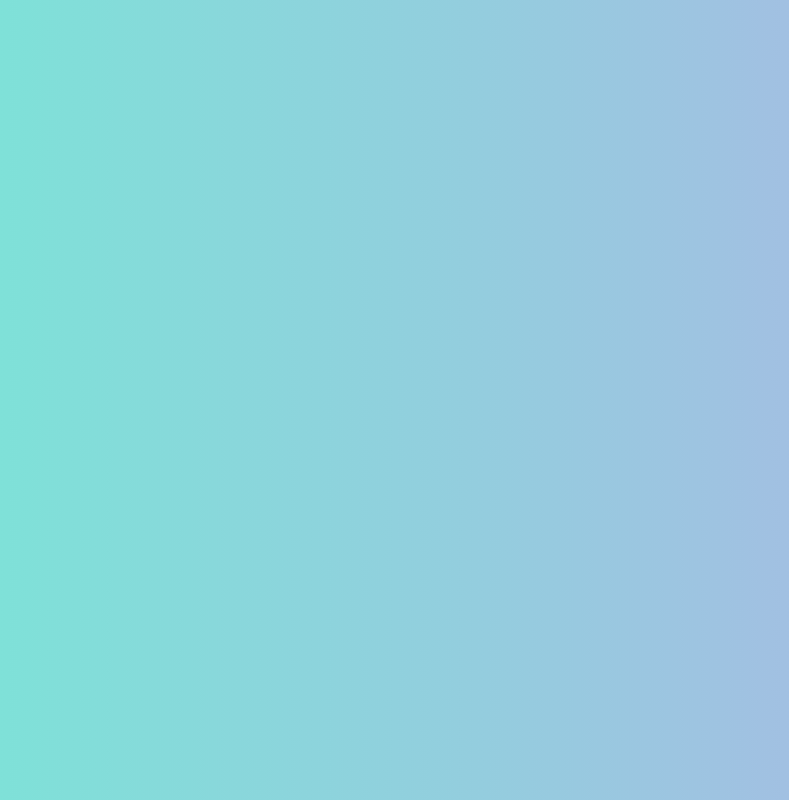
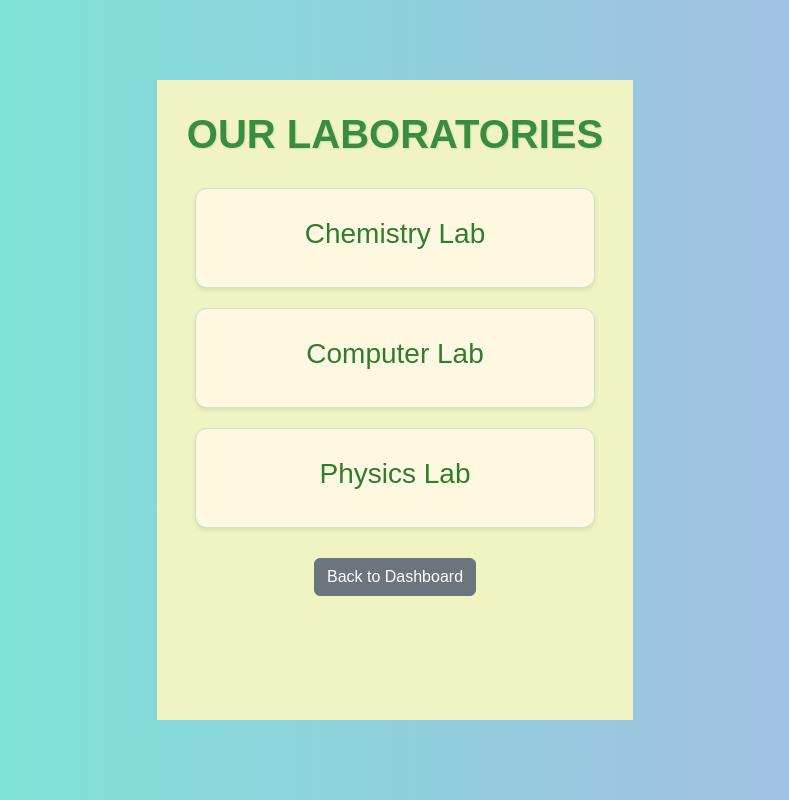
Before and after one commit to acharyaraksha84/CodeBreak-TimeTable, a React (Create React App) app: page /labs in a window 1280 px wide. Before the commit this address had no page. Shown: the whole page, without its empty margins (245-1034 px from the left). Built offline with nearby package versions, Linux system fonts and the light colour scheme.

Commit message:
lab changes

```diff
--- a/src/App.js
+++ b/src/App.js
@@ -9,6 +9,7 @@ import StudentView from './pages/StudentView';
 import Classes from './pages/Classes';
 import ViewTimetable from './pages/ViewTimetable';
 import FacultyPage from './pages/FacultyPage';
+import Labs from './pages/Labs'; // Import the Labs component
 
 import Timetable from './pages/Timetable'; // Assuming you have this
 import Assignments from './pages/Assignments'; // Assuming you have this
@@ -26,6 +27,7 @@ const App = () => {
       <Route path="/classes" element={<Classes />} />
       <Route path="/classes/:className" element={<ViewTimetable />} />
       <Route path="/faculty" element={<FacultyPage />} />
+      <Route path="/labs" element={<Labs />} /> {/* Add this route */}
 
       {/* Student feature routes */}
       <Route path="/student/timetable" element={<Timetable />} />
--- a/src/pages/HODDashboard.js
+++ b/src/pages/HODDashboard.js
@@ -1,3 +1,4 @@
+// src/pages/HODDashboard.js
 import React from 'react';
 import { Link } from 'react-router-dom';
 import 'bootstrap/dist/css/bootstrap.min.css';
@@ -13,7 +14,7 @@ const HODDashboard = () => {
         <div className="ms-auto d-flex gap-4 align-items-center">
           <Link to="/hod" className="nav-link fw-semibold">Home</Link>
           <Link to="/classes" className="nav-link fw-semibold">Classes</Link>
-          <Link to="/labs" className="nav-link fw-semibold">Labs</Link>
+          <Link to="/labs" className="nav-link fw-semibold">Labs</Link> {/* Ensure this link is correct */}
           <Link to="/faculty" className="nav-link fw-semibold">Faculty</Link>
           <Link to="/dashboard" className="btn btn-primary px-4">Dashboard</Link>
         </div>
@@ -42,8 +43,8 @@ const HODDashboard = () => {
           />
         </div>
       </div>
-    </div>
+     </div>
   );
 };
 
-export default HODDashboard;
+export default HODDashboard;
--- a/src/pages/Labs.css
+++ b/src/pages/Labs.css
@@ -1,5 +1,56 @@
 /* src/pages/Labs.css */
-.card-title {
-    text-transform: uppercase;
-    letter-spacing: 1px;
-  }
+.labs-container {
+  padding: 30px;
+  font-family: sans-serif;
+  display: flex;
+  flex-direction: column;
+  align-items: center;
+  min-height: 80vh;
+  background-color: #f0f4c3; /* Light yellowish background, similar to StudentView */
+}
+
+.labs-title {
+  font-size: 2.5em;
+  color: #388e3c; /* Green title, similar to StudentView */
+  margin-bottom: 30px;
+  text-shadow: 1px 1px 2px rgba(0, 0, 0, 0.1); /* Subtle shadow */
+}
+
+.labs-grid {
+  display: flex;
+  flex-direction: column;
+  align-items: center;
+  gap: 20px;
+  max-width: 400px;
+  width: 100%;
+  margin-bottom: 30px;
+}
+
+.lab-box {
+  background-color: #fff8e1; /* Light beige background */
+  border: 1px solid #c8e6c9; /* Light green border */
+  border-radius: 12px; /* Rounded corners, similar to StudentView */
+  padding: 20px;
+  display: flex;
+  justify-content: center;
+  align-items: center;
+  text-align: center;
+  font-size: 1.2em;
+  font-weight: bold;
+  color: #2e7d32; /* Darker green text */
+  text-decoration: none;
+  transition: transform 0.2s ease-in-out, box-shadow 0.2s ease-in-out; /* Transition for hover effect */
+  box-shadow: 0 2px 4px rgba(0, 0, 0, 0.1); /* Subtle shadow */
+  min-height: 100px;
+  width: 100%;
+}
+
+.lab-box:hover {
+  transform: translateY(-5px); /* Move up slightly on hover */
+  box-shadow: 0 4px 8px rgba(0, 0, 0, 0.15); /* Slightly larger shadow on hover */
+  background-color: #e8f5e9; /* Light green on hover, similar to StudentView */
+}
+
+.back-to-dashboard {
+  margin-top: 20px;
+}
--- a/src/pages/Labs.js
+++ b/src/pages/Labs.js
@@ -0,0 +1,30 @@
+// src/pages/Labs.js
+import React from 'react';
+import { Link } from 'react-router-dom';
+import './Labs.css'; // Import the CSS for styling
+
+const Labs = () => {
+  return (
+    <div className="labs-container">
+      <h2 className="labs-title">Our Laboratories</h2>
+      <div className="labs-grid">
+        <Link to="/labs/chemistry" className="lab-box chemistry-lab">
+          <h3>Chemistry Lab</h3>
+        </Link>
+        <Link to="/labs/computer" className="lab-box computer-lab">
+          <h3>Computer Lab</h3>
+        </Link>
+        <Link to="/labs/physics" className="lab-box physics-lab">
+          <h3>Physics Lab</h3>
+        </Link>
+        {/* You can add more lab boxes here */}
+      </div>
+      {/* Navigation back to HOD Dashboard */}
+      <div className="back-to-dashboard">
+        <Link to="/hod" className="btn btn-secondary">Back to Dashboard</Link>
+      </div>
+    </div>
+  );
+};
+
+export default Labs;
```
